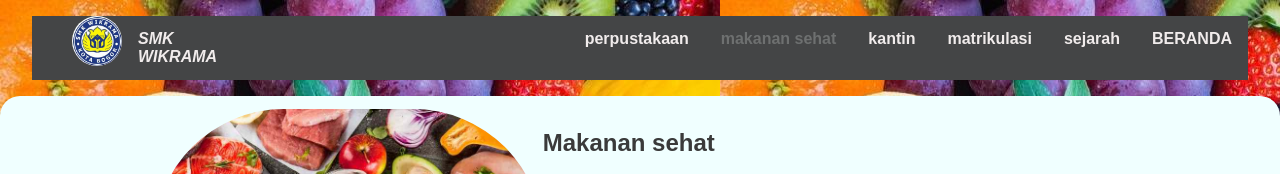
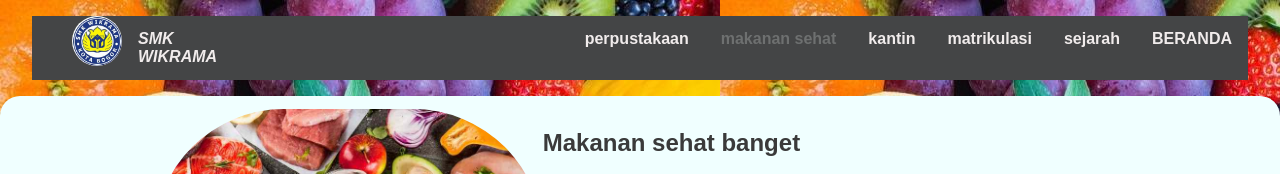
Before and after one commit to lubnasalsabila/profile, a plain HTML site: page makanansehat.html in a window 1280 px wide. Shown: the top 174 px of the page. Drawn offline with Linux system fonts and the light colour scheme; files whose address does not match are found by name.

Commit message:
Update makanansehat.html

```diff
--- a/makanansehat.html
+++ b/makanansehat.html
@@ -27,7 +27,7 @@
         <div class="content10">
             <img src="img 2/makanan.jpg">
             <div class="text4">
-                <h2>Makanan sehat</h2>
+                <h2>Makanan sehat banget</h2>
                 <p>Keseimbangan makanan sehat adalah makanan yang memiliki kandungan karbohidrat, protein, lemak, dan vitamin. Asupan nutrisi untuk tubuh bisa didapat dari beragam jenis makanan sehat, tidak terbatas pada satu jenis saja. Dan makanan sehat di wajibkan di SMK Wikrama Bogor salah satu nya adalah program kantin yang memilih dahulu makanan yang akan di jual dikantin karena memakan makanan sehat itu wajib untuk kesehatan tubuh dan keberlangsungan hidup.</p>
                 <h3>>Dampak dari kurang memakan makanan sehat</h3>
                 <p>Kebiasaan mengonsumsi makanan yang kurang sehat bisa meningkatkan risiko timbulnya penyakit, menghambat perkembangan tubuh, mengurangi kecerdasan otak, mengurangi fungsi gerak anggota badan, bahkan dapat menimbulkan kematian.</p>
```
